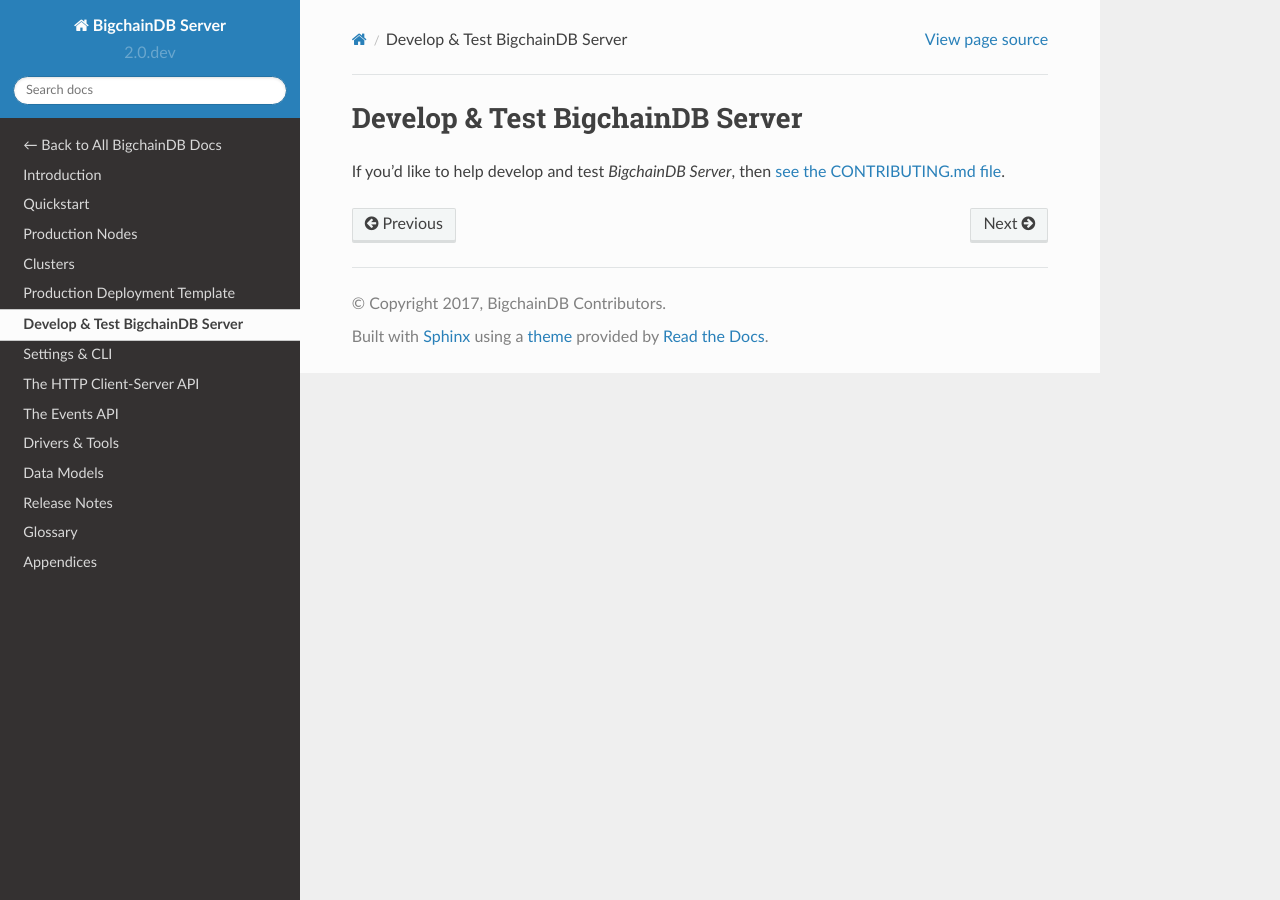
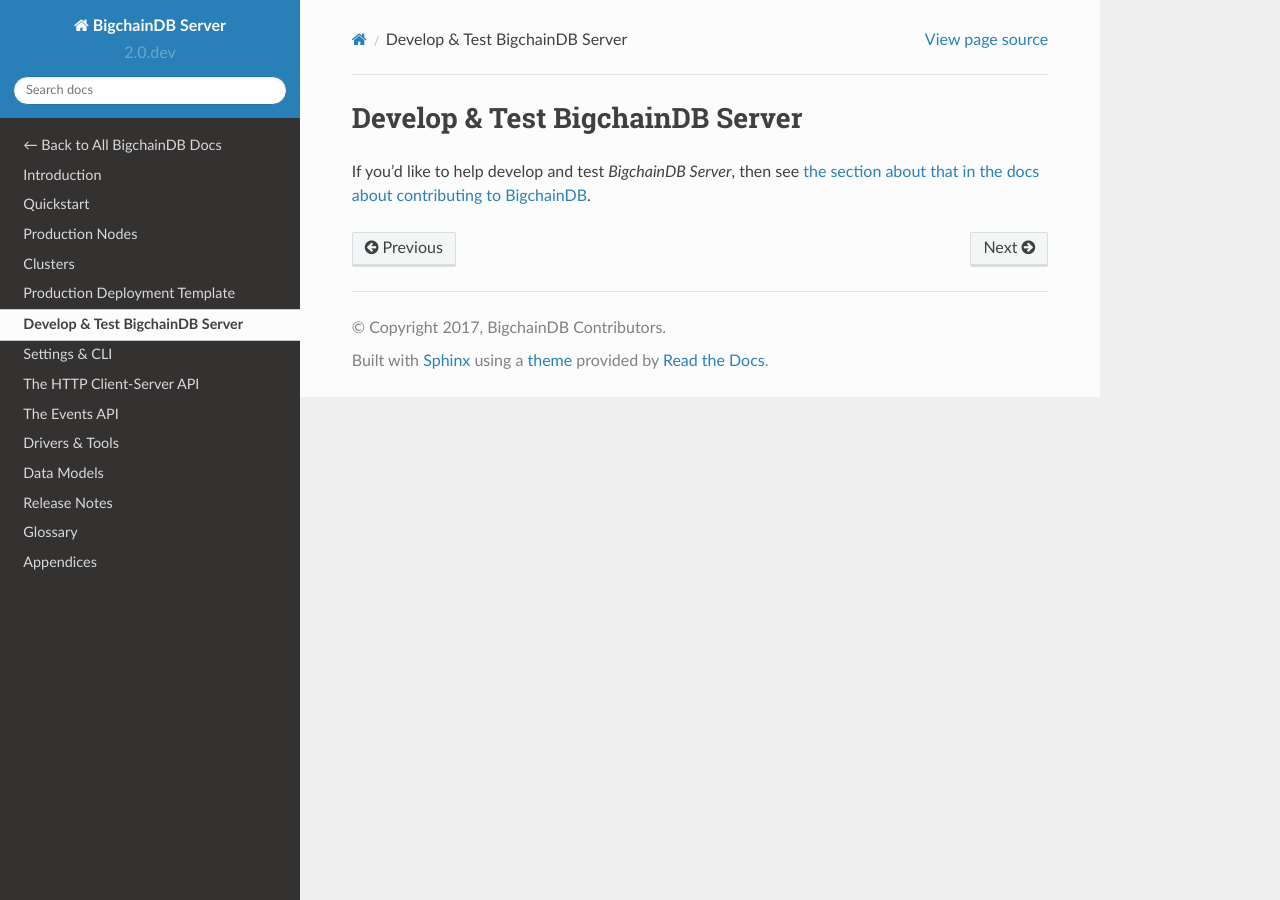
Before and after one commit to bigchaindb/bigchaindb, a Sphinx documentation site: the page built from docs/server/source/dev-and-test/index.rst, in a window 1280 px wide. Built offline with Sphinx 7.4.7 and the Read the Docs theme 2.0.0, drawn with Linux system fonts in a browser that asks for light colours.

Commit message:
Problem: There were more broken links to CONTRIBUTING.md
Solution: Fix those links by linking directly to the new 'Contributing to BigchainDB' docs

```diff
--- a/docs/server/source/dev-and-test/index.rst
+++ b/docs/server/source/dev-and-test/index.rst
@@ -2,5 +2,5 @@
 ================================
 
 If you'd like to help develop and test *BigchainDB Server*,
-then `see the CONTRIBUTING.md file
-<https://github.com/bigchaindb/bigchaindb/blob/master/CONTRIBUTING.md>`_.
+then see `the section about that in the docs about contributing to BigchainDB
+<https://docs.bigchaindb.com/projects/contributing/en/latest/dev-setup-coding-and-contribution-process/index.html>`_.
```
Also changed, not shown: docs/server/source/introduction.md (+2 -2 lines).
